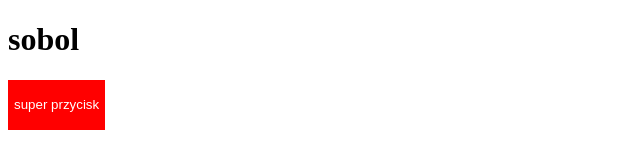
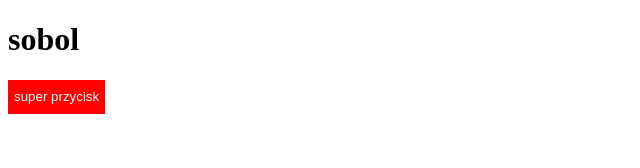
Before and after one commit to keksio/website, a plain HTML site: page index.html in a window 1280 px wide. Shown: the whole page, without its empty margins (0-640 px from the left). Drawn offline with Linux system fonts and the light colour scheme.

Commit message:
Update index.html

```diff
--- a/index.html
+++ b/index.html
@@ -19,6 +19,6 @@
         background-color: red;
         color: white;
         border: none;
-        height: 50px;
+        height: 34px;
     }
 </style>
```
